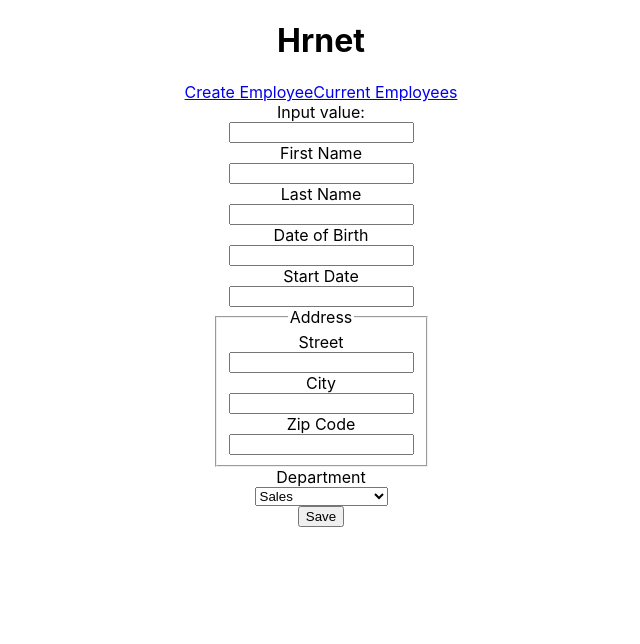
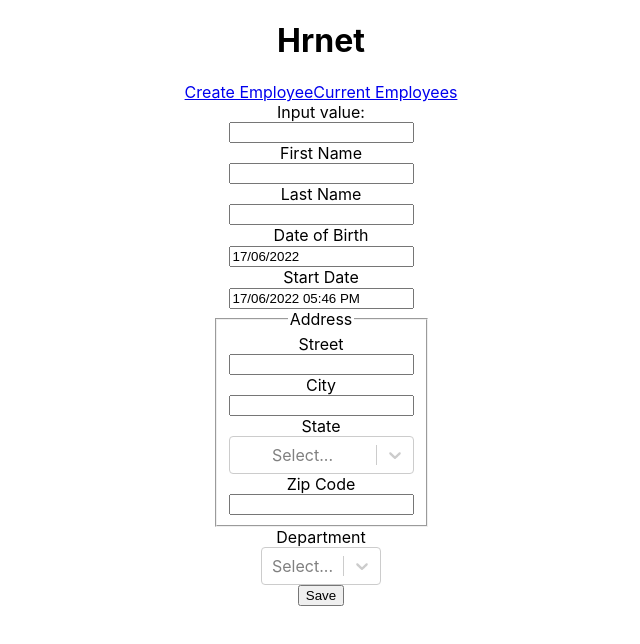
Before and after one commit to LouisMaupas/HRNET, a React (Create React App) app: page /create in a window 1280 px wide. Shown: the top 644 px of the page, without its empty margins (319-959 px from the left). Built offline with nearby package versions, Linux system fonts and the light colour scheme.

Commit message:
feat: wip adding separet file data

```diff
--- a/package.json
+++ b/package.json
@@ -7,11 +7,14 @@
     "@testing-library/jest-dom": "^5.16.4",
     "@testing-library/react": "^13.3.0",
     "@testing-library/user-event": "^13.5.0",
+    "modal-react-lm": "^0.1.0",
     "react": "^18.1.0",
+    "react-datepicker": "^4.8.0",
     "react-dom": "^18.1.0",
     "react-redux": "^8.0.2",
     "react-router-dom": "^6.3.0",
     "react-scripts": "^2.1.3",
+    "react-select": "^5.3.2",
     "styled-components": "^5.3.5",
     "web-vitals": "^2.1.4"
   },
--- a/src/pages/CreateEmployee.jsx
+++ b/src/pages/CreateEmployee.jsx
@@ -1,14 +1,17 @@
 import React from "react";
 import { useState } from "react";
 import styled from "styled-components";
+// https://www.npmjs.com/package/react-datepicker & https://date-fns.org/v2.0.0-alpha.18/docs/I18n
+import DatePicker from "react-datepicker";
+import { registerLocale, setDefaultLocale } from "react-datepicker";
+import "react-datepicker/dist/react-datepicker.css";
+import { formatDistance } from "date-fns/esm";
+import { fr } from "date-fns/esm/locale";
+// https://react-select.com/home#getting-started
+import Select from "react-select";
+// import { departmentOptions } from "../utils/utilsData"; // FIXME
 
-const CreateEmployee = () => {
-  // TODO controlled inputs
-  const [value, setValue] = useState("");
-  const onChange = (event) => {
-    setValue(event.target.value);
-  };
-
+// Styled components
 const CreateEmployeeMain = styled.main({
     display: "flex",
     justifyContent: "center",
@@ -24,9 +27,56 @@ const CreateEmployee = () => {
     flexDirection: "column",
   });
 
+/**
+ * Component page
+ * @returns
+ */
+const CreateEmployee = () => {
+  // TODO peut-etre supprimer controlled inputs https://dmitripavlutin.com/controlled-inputs-using-react-hooks/#:~:text=The%20controlled%20component%20is%20a,to%20access%20the%20input%20value
+  const [value, setValue] = useState("");
+  const onChange = (event) => {
+    setValue(event.target.value);
+  };
+
+  // datePicker
+  const [birthDate, setBirthDate] = useState(new Date());
+  const [startDate, setStartDate] = useState(new Date());
+  const locales = { fr };
+  registerLocale("fr", fr);
+
+  // react-select FIXME importer depuis utils/data
+  const departmentOptions = [
+    { value: "sales", label: "Sales" },
+    { value: "marketing", label: "Marketing" },
+    { value: "engineering", label: "Engineering" },
+    { value: "humanResources", label: "Human Resources" },
+    { value: "legal", label: "Legal" },
+  ];
+
+  const statesOptions = [
+    { value: "sales", label: "Sales" },
+    { value: "marketing", label: "Marketing" },
+    { value: "engineering", label: "Engineering" },
+    { value: "humanResources", label: "Human Resources" },
+    { value: "legal", label: "Legal" },
+  ];
+
+  // react-select handle selected options
+  const [selectedDepartmentOptions, setSelectedDepartmentOptions] = useState(
+    null
+  );
+  const [selectedStatesOptions, setSelectedStatesOptions] = useState(null);
+
+  /** manage submit form */
+  const handleSubmit = (e) => {
+    e.preventDefault();
+    console.log(e);
+    alert("données envoyées !");
+  };
+
   return (
     <CreateEmployeeMain>
-      <CreateEmployeeForm>
+      <CreateEmployeeForm onSubmit={handleSubmit}>
         <div>Input value: {value}</div>
         <input value={value} onChange={onChange} />
         <label htmlFor="first-name">First Name</label>
@@ -34,27 +84,48 @@ const CreateEmployee = () => {
         <label htmlFor="last-name">Last Name</label>
         <input type="text" id="last-name" />
         <label htmlFor="date-of-birth">Date of Birth</label>
-        <input id="date-of-birth" type="text" />
+        <DatePicker // TODO fix UI peut-être qu'il faut afficher un composant date et pas un DateTime ou j'ai enlevé la date
+          selected={birthDate}
+          onChange={(date) => setBirthDate(date)}
+          dateFormat="dd/MM/yyyy"
+          locale={fr}
+          id="date-of-birth"
+        />
         <label htmlFor="start-date">Start Date</label>
-        <input id="start-date" type="text" />
+        <DatePicker
+          selected={startDate}
+          onChange={(date) => setStartDate(date)}
+          timeInputLabel="Time:"
+          dateFormat="dd/MM/yyyy hh:mm aa"
+          showTimeInput
+          locale={fr}
+          id="start-date"
+        />
         <CreateEmployeeFieldset>
           <legend>Address</legend>
           <label htmlFor="street">Street</label>
           <input id="street" type="text" />
           <label htmlFor="city">City</label>
           <input id="city" type="text" />
+          <label htmlFor="state">State</label>
+          <Select
+            name="state"
+            id="state"
+            options={statesOptions}
+            defaultValue={selectedStatesOptions}
+            onChange={setSelectedStatesOptions}
+          />
           <label htmlFor="zip-code">Zip Code</label>
           <input id="zip-code" type="number" />
         </CreateEmployeeFieldset>
         <label htmlFor="department-button">Department</label>
-        <select name="department" id="department">
-          {/* TODO better way */}
-          <option>Sales</option>
-          <option>Marketing</option>
-          <option>Engineering</option>
-          <option>Human Resources</option>
-          <option>Legal</option>
-        </select>
+        <Select
+          name="department"
+          id="department"
+          options={departmentOptions}
+          defaultValue={selectedDepartmentOptions}
+          onChange={setSelectedDepartmentOptions}
+        />
         <input type="submit" value="Save" />
       </CreateEmployeeForm>
     </CreateEmployeeMain>
--- a/src/pages/CurrentEmployees.jsx
+++ b/src/pages/CurrentEmployees.jsx
@@ -1,12 +1,33 @@
 import React from "react";
+import styled from "styled-components";
 
-// TODO read https://dmitripavlutin.com/controlled-inputs-using-react-hooks/#:~:text=The%20controlled%20component%20is%20a,to%20access%20the%20input%20value.
+// lib pour tableaux +/- par ordre de preference
+/*
+https://mui.com/material-ui/react-table/ => bien
+https://material-table.com/#/ => bien
+https://github.com/gregnb/mui-datatables => bien ?
+https://www.npmjs.com/package/react-data-table-component => ?
+https://table-react-component.vercel.app/ => ?
+http://rsuite.github.io/rsuite-table/ => ?
+https://www.npmjs.com/package/react-basic-datatable => nul ?
+*/
 
+// Styled components
+const CurrentEmployeeMain = styled.main({
+  display: "flex",
+  justifyContent: "center",
+  width: "90%",
+});
+
+/**
+ * component page current employees
+ * @returns
+ */
 const CurrentEmployees = () => {
   return (
     <>
       <h2> Curent Employees</h2>
-      <div>Main</div>
+      <CurrentEmployeeMain>Tableau</CurrentEmployeeMain>
     </>
   );
 };
```
Also changed, not shown: src/utils/data/departments.js (added, +9 -0 lines), src/utils/data/states.js (added, +240 -0 lines), 1 other file (tests, documents, lock files or other folders). Lines whose indentation alone changed are shown as unchanged.
